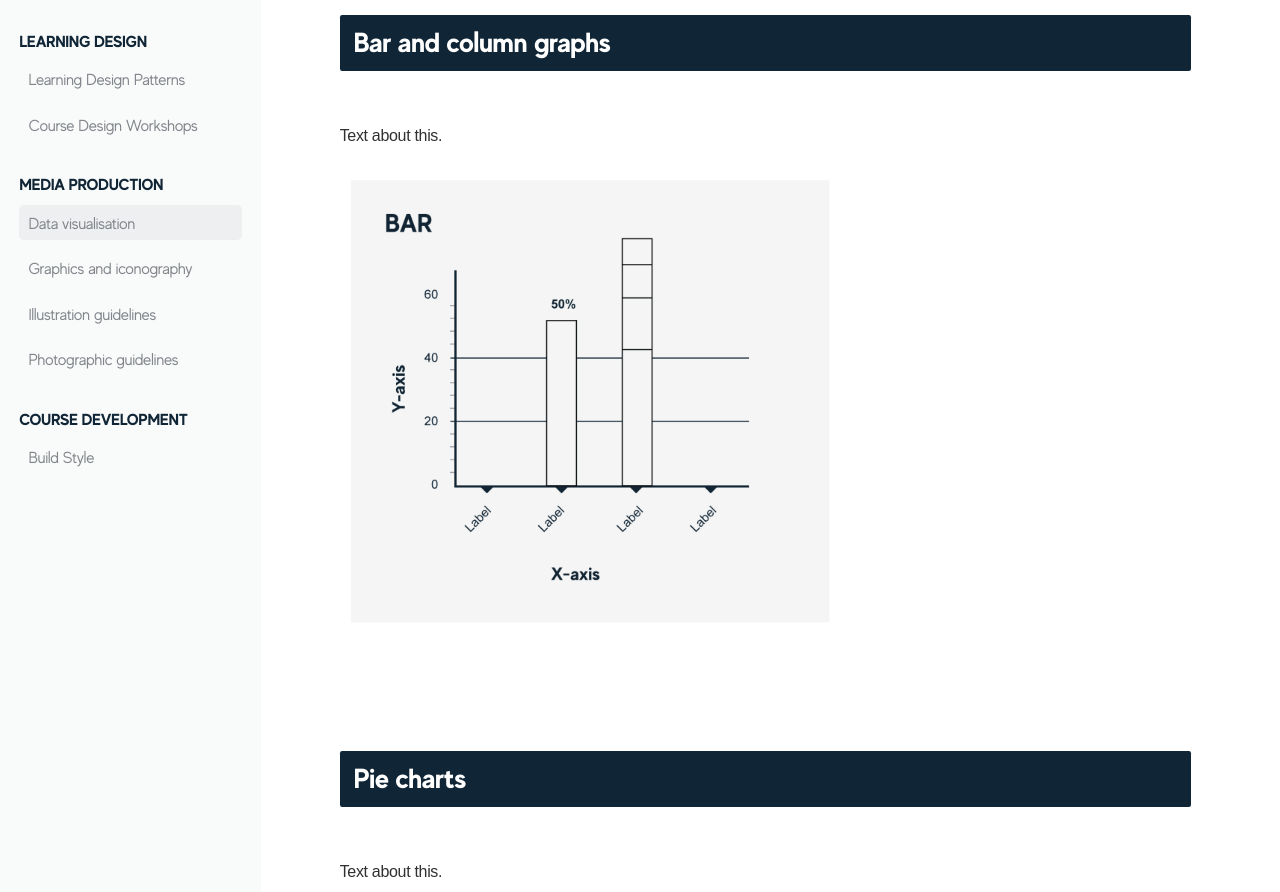
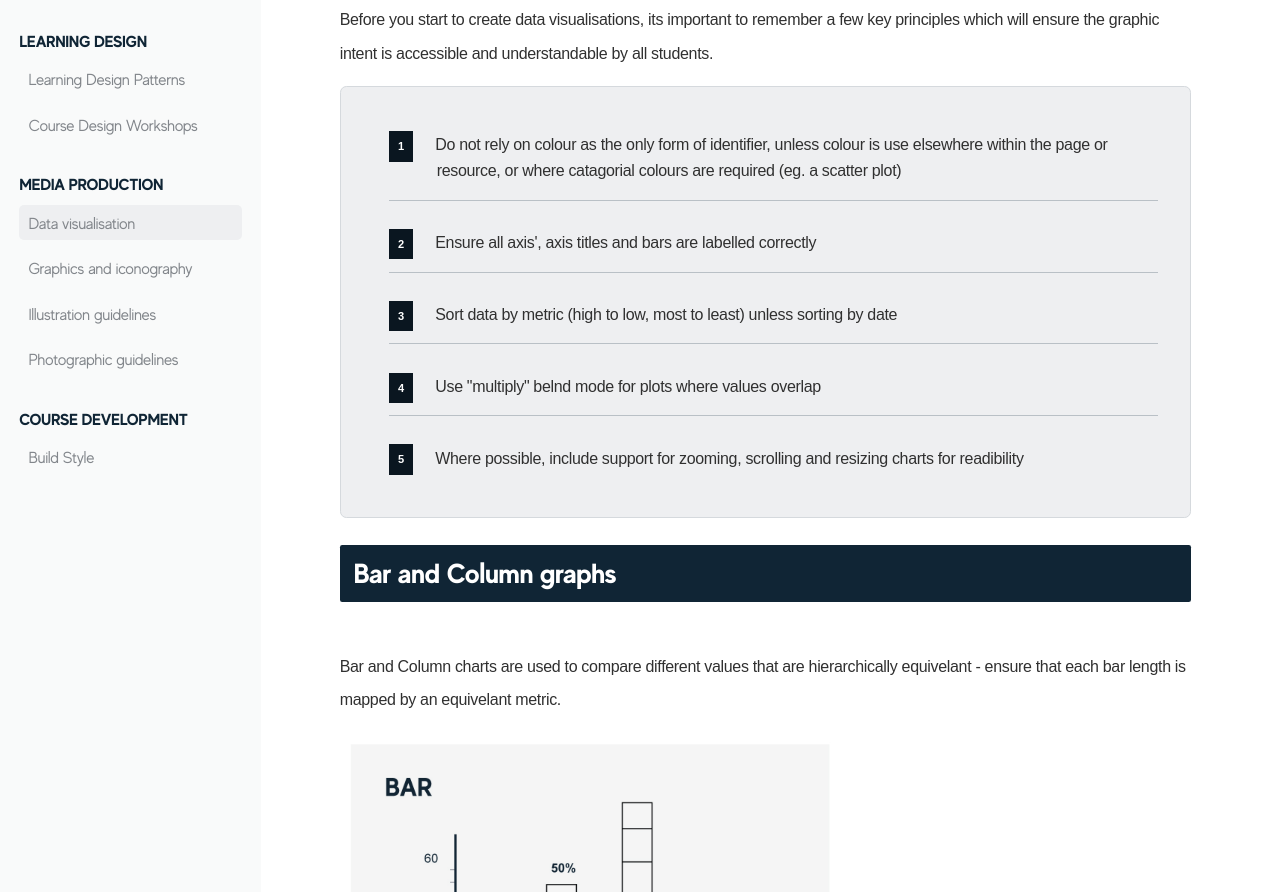
Before and after one commit to UAMediaProd/online-design-system, an Eleventy site: page src/pages/media-production/data-visualisation.md in a window 1280 px wide. Shown: the part 373-1265 px from the top of the page. Built offline with nearby package versions, Linux system fonts and the light colour scheme; Eleventy itself is replaced by a stand-in of ours; files that its build step writes are made by us from their sources; files whose address does not match are found by name.

Commit message:
Data Vis page ready for review

```diff
--- a/src/pages/media-production/data-visualisation.md
+++ b/src/pages/media-production/data-visualisation.md
@@ -8,38 +8,49 @@ The data visualisation guidelines are intended for use by trained graphic design
 
 <div class="adx-direction-warning"><h5>Template files</h5><p>There are a number of <span class="adx-markup-highlight-orange">template files and packages</span> to use within the Adobe Creative Suite tools.</p><p>Click <b>here</b> to download.</p></div>
 
-<h3 class="adx-markup-block-primary">Bar and column graphs</h3>
+Before you start to create data visualisations, its important to remember a few key principles which will ensure the graphic intent is accessible and understandable by all students.
 
-Text about this.
+<ol class="fancy-ol">
+<li>Do not rely on colour as the only form of identifier, unless colour is use elsewhere within the page or resource, or where catagorial colours are required (eg. a scatter plot) </li>
+<li>Ensure all axis', axis titles and bars are labelled correctly</li>
+<li>Sort data by metric (high to low, most to least) unless sorting by date</li>
+<li>Use "multiply" belnd mode for plots where values overlap</li>
+<li>Where possible, include support for zooming, scrolling and resizing charts for readibility</li>
+</ol>
+
+<h3 class="adx-markup-block-primary">Bar and Column graphs</h3>
+
+Bar and Column charts are used to compare different values that are hierarchically equivelant - ensure that each bar length is mapped by an equivelant metric.
 
 <img src="/assets/images/graph-bar.jpg" style="width:500px;"/>
 
-<h3 class="adx-markup-block-primary">Pie charts</h3>
+<h3 class="adx-markup-block-primary">Pie and Donut charts</h3>
 
-Text about this.
+Pie or Donut charts are used to compare proportions of a total amount, each segment of the chart is mapped to the same dimension and metric.
 
-<img src="/assets/images/graph-pie.jpg" style="width:500px;"/>
+<img src="/assets/images/graph-pie.jpg" style="height:400px;"/>
+<img src="/assets/images/graph-donut.jpg" style="height:400px;"/>
 
-<h3 class="adx-markup-block-primary">Line and area graphs</h3>
+<h3 class="adx-markup-block-primary">Line and Area graphs</h3>
 
-Text about this.
+Line and Area charts can be usedd to illustrate change over time and can be useful for  displaying chronological data. Area graphs in particular have the added dimension and can be stacked to show differences between values and trends.
 
 <img src="/assets/images/graph-line.jpg" style="width:500px;"/>
 
-<h3 class="adx-markup-block-primary">Scatterplots</h3>
+<h3 class="adx-markup-block-primary">Scatter plots</h3>
 
-Text about this.
+Scatter plots are used to compare the relationship of many items across two metrics.
 
 <img src="/assets/images/graph-categorical.jpg" style="width:500px;"/>
 
 <h3 class="adx-markup-block-primary">Venn diagrams</h3>
 
-Text about this.
+Venn diagrams are useful to demonstrate the relationship and overlap of multiple items. The area where two ore more items intersect show the shared or common traits of those items.
 
 <img src="/assets/images/graph-venn.jpg" style="width:750px;"/>
 
 <h3 class="adx-markup-block-primary">Maps and heat maps</h3>
 
-Text about this.
+Maps should be geographically accurate but simplistic in nature and draw focus to the data being represented.
 
 <img src="/assets/images/graph-maps.jpg" style="width:900px;"/>
```
Also changed, not shown: src/assets/images/graph-donut.jpg (added).
